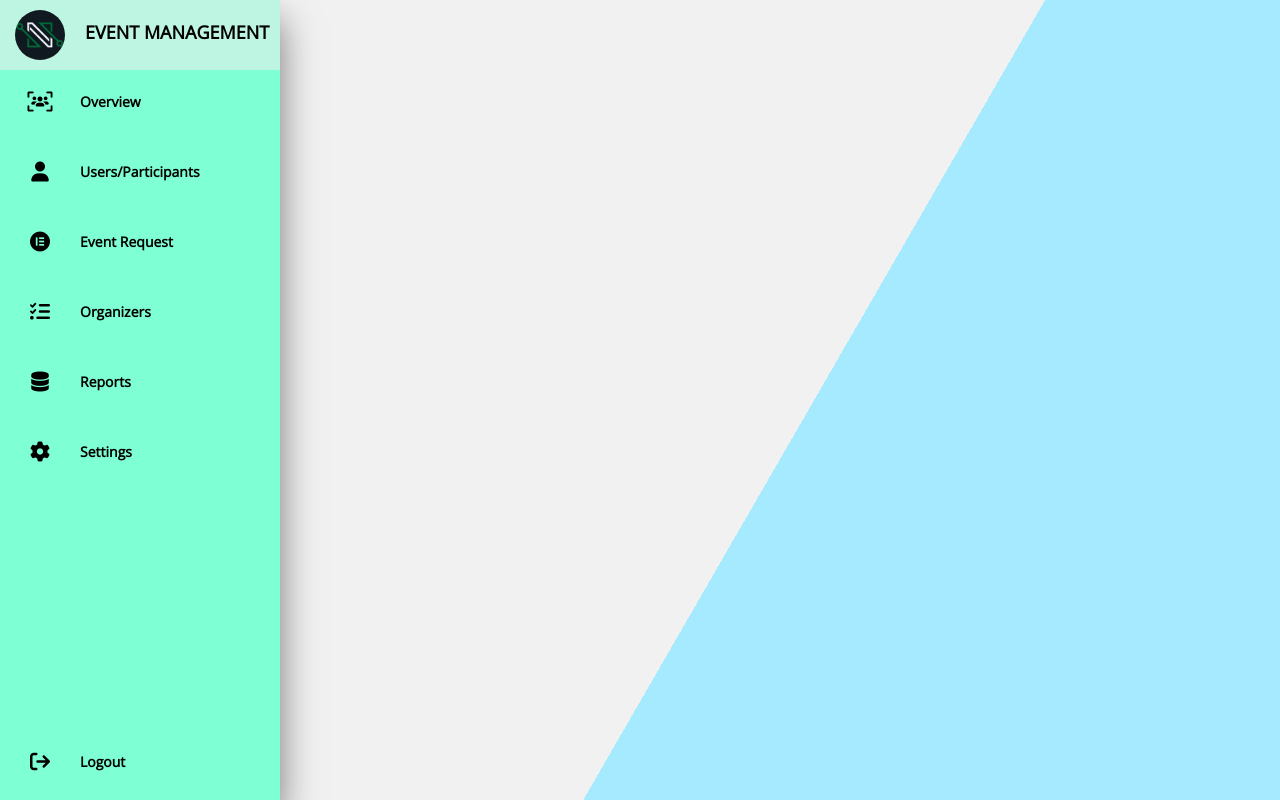
After one commit to serrano1314/school-events, a PHP site: page /admin.html in a window 1280 px wide. The commit adds this page. Run offline with PHP 8.4, Linux system fonts and the light colour scheme; some libraries are stand-ins or nearby versions.

Commit message:
temp admin navbar

```diff
--- /dev/null
+++ b/admin.css
@@ -0,0 +1,79 @@
+* {
+     text-decoration: none;
+     list-style: none;
+}
+nav {
+    position: absolute;
+    top: 0%;
+    left: 0%;
+    bottom: 0%;
+    height: 100%;
+    background-color:aquamarine;
+    width: 80px;
+    overflow: hidden;
+    transition: width 0.3s linear;
+    box-shadow: 0 20px 35px rgba(0, 0, 0, .5);
+}
+
+.sidenav {
+    list-style: none;
+    text-decoration: none;
+    margin: 0;
+    padding: 0;
+}
+
+
+
+ .logo img {
+    width: 50px;
+    border-radius: 50%;
+ }
+
+ .logo span {
+    font-weight: bold;
+    font-size: 18px;
+    text-transform: uppercase;
+ }
+ #logo {
+    padding: 10px 15px;
+    display: flex;
+ }
+
+a{
+    position: relative;
+    color: black;
+    font-size: 14px;
+    display: table;
+    width: 300px;
+    padding: 10px 0px 10px 20px;
+}
+
+.fa {
+    position: relative;
+    width: 40px;
+    height: 50px;
+    top: 12px;
+    font-size: 20px;
+    text-align: center;
+}
+
+.nav-item {
+    position: relative;
+    top: 10px;
+    margin-left: 20px;
+    font-weight:bolder;
+    width: 200px;
+}
+
+nav:hover {
+    width: 280px;
+    transition: all 0.2s ease;
+}
+.logout{
+    position: absolute;
+    bottom: 0;
+}
+
+li:hover {
+    background-color:rgb(189, 245, 226)
+}
--- /dev/null
+++ b/admin.html
@@ -0,0 +1,28 @@
+<!DOCTYPE html>
+<html lang="en">
+<head>
+    <meta charset="UTF-8">
+    <meta http-equiv="X-UA-Compatible" content="IE=edge">
+    <meta name="viewport" content="width=device-width, initial-scale=1.0">
+    <title>School Events Management System</title>
+    <script src="https://kit.fontawesome.com/4667e2671f.js" crossorigin="anonymous"></script>
+    <link rel="stylesheet" href="style.css">
+    <link rel="stylesheet" href="admin.css">
+</head>
+<body>
+    <div id="adminpage">
+        <nav >
+            <ul class="sidenav">
+                <li class="logo"><a id="logo" href=""><img src="img files\logo.png" alt=""><span class="nav-item">Event Management</span></a></li>
+                <li><a href=""><i class="fa fa-solid fa-users-viewfinder"></i><span class="nav-item">Overview</span></a></li>
+                <li><a href=""><i class="fa fa-solid fa-user"></i><span class="nav-item">Users/Participants</span></a></li>
+                <li><a href=""><i class="fa fa-brands fa-elementor"></i><span class="nav-item">Event Request</span></a></li>
+                <li><a href=""><i class="fa fa-solid fa-list-check"></i><span class="nav-item">Organizers</span></a></li>
+                <li><a href=""><i class="fa fa-solid fa-database"></i><span class="nav-item">Reports</span></a></li>
+                <li><a href=""><i class="fa fa-solid fa-gear"></i><span class="nav-item">Settings</span></a></li>
+                <li><a class="logout" href=""><i class="fa fa-solid fa-arrow-right-from-bracket"></i><span class="nav-item">Logout</span></a></li>
+            </ul>
+        </nav>
+    </div>
+</body>
+</html>
--- a/style.css
+++ b/style.css
@@ -2,7 +2,7 @@
 *{
     font-family: 'Open Sans', sans-serif;
 }
-#homepage, #forgotpassword {
+#homepage, #forgotpassword, #adminpage{
     height:100vh;
     width:100vw;
     background:linear-gradient(120deg, rgb(241, 241, 241), rgb(241, 241, 241) 60%, #A6EAFF 60%, #A6EAFF);
```
Also changed, not shown: img files/logo.png (added).
